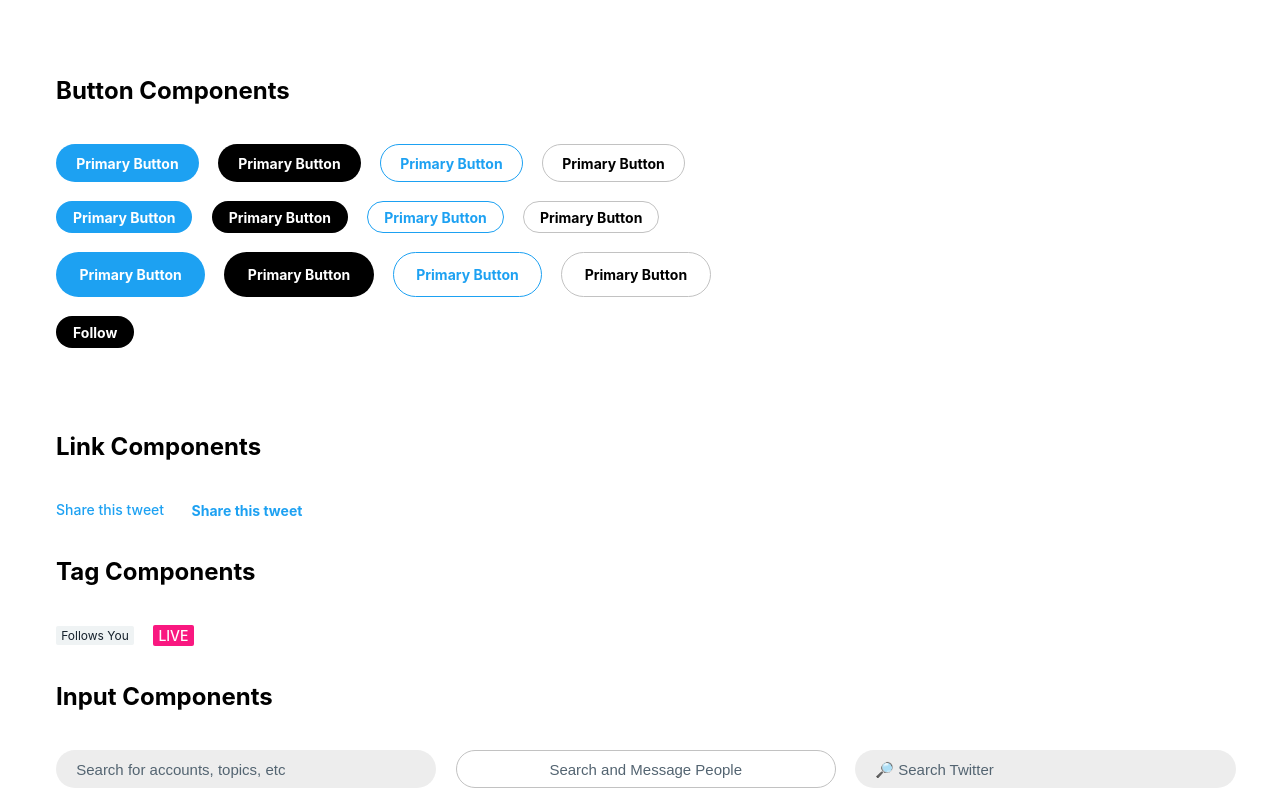
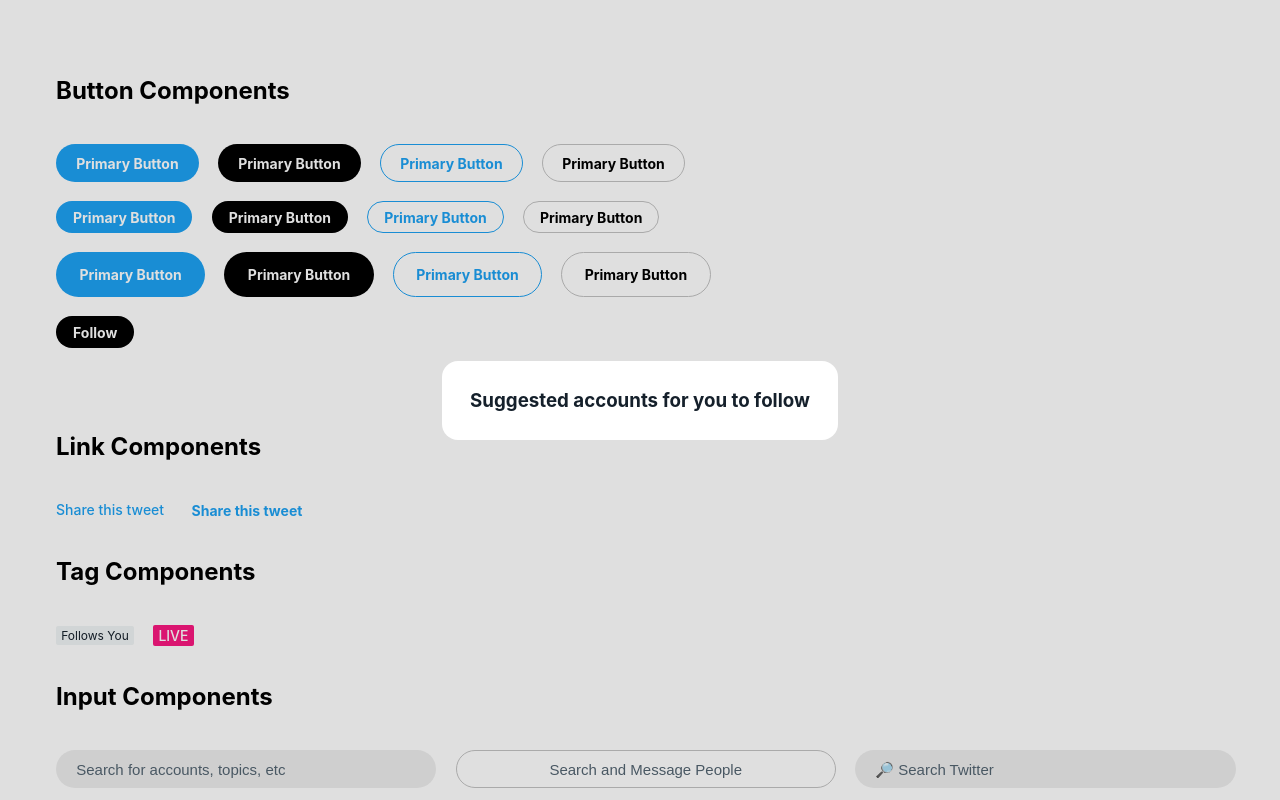
Before and after one commit to yashsehgal/twitter-ui-kit, a React (Create React App) app: page / in a window 1280 px wide. Both pictures are taken after a click on the link "Show more". Shown: the top 800 px of the page. Built offline with nearby package versions, Linux system fonts and the light colour scheme.

Commit message:
[Feature]: who-to-follow popup modal added for suggested users

```diff
--- a/src/App.js
+++ b/src/App.js
@@ -21,6 +21,11 @@ export default function App() {
       'profile_image': 'https://pbs.twimg.com/profile_images/1381737932780752896/MbHGl54A_400x400.png',
       'fullName': 'Notion',
       'username': 'NotionHQ'
+    },
+    {
+      'profile_image': 'https://pbs.twimg.com/profile_images/1354479643882004483/Btnfm47p_400x400.jpg',
+      'fullName': 'Twitter',
+      'username': 'Twitter'
     },
     {
       'profile_image': 'https://pbs.twimg.com/profile_images/1354479643882004483/Btnfm47p_400x400.jpg',
--- a/src/components/Input/index.js
+++ b/src/components/Input/index.js
@@ -24,9 +24,9 @@ export default function Input({
         'className': (className) ? `input ${_uiVariant} ${className}` : `input ${_uiVariant}`,
         'id': (id) ? id : '',
         'onChange': onChange,
-        'value': (value) ? value : null,
+        'value': (value) ? value : undefined,
         'style': style,
-        'defaultValue': (defaultValue) ? defaultValue : ''
+        'defaultValue': (defaultValue) ? defaultValue : undefined
     }
 
     return (
--- a/src/components/WhoToFollow/index.js
+++ b/src/components/WhoToFollow/index.js
@@ -2,6 +2,9 @@ import React, { useEffect, useState } from "react";
 import FollowButton from "../Button/FollowButton";
 import DefaultLink from '../Link/index';
 import './who-to-follow-styles.css';
+import ReactModal from "react-modal";
+
+ReactModal.setAppElement('#root');
 
 export default function WhoToFollow({
     className,
@@ -9,12 +12,24 @@ export default function WhoToFollow({
     style,
     suggestedUsers
 }) {
-    const [suggestedUsersListRef, setSuggestedUsersList] = useState(suggestedUsers);
+    const [suggestedUsersListRef, setSuggestedUsersList]
+        = useState(suggestedUsers);
+    const [suggestedUsersCompletetList, setSuggestedUserCompleteList]
+        = useState(suggestedUsers);
+    const [showMoreSuggestedUsersPopupRef, setShowMoreSuggestedUsersPopup]
+        = useState(false);
     useEffect(() => {
         if (suggestedUsersListRef === null || suggestedUsersListRef === undefined) {
             setSuggestedUsersList([]);
+            setSuggestedUserCompleteList([]);
+        } else if (suggestedUsersListRef.length >= 3) {
+            setSuggestedUsersList([
+                suggestedUsers[0],
+                suggestedUsers[1],
+                suggestedUsers[2]
+            ]);
         }
-    });
+    }, []);
     const whoToFollowProperties = {
         'className': (className) ? `who-to-follow-container ${className}` : `who-to-follow-container`,
         'id': (id) ? id : '',
@@ -55,12 +70,50 @@ export default function WhoToFollow({
                         )
                     })}
                 </div>
-                <div className="show-more-action-wrapper">
-                    <DefaultLink className="show-more-action-link">
+                <div className="show-more-action-wrapper"
+                    onClick={() => setShowMoreSuggestedUsersPopup(true)}
+                >
+                    <DefaultLink className="show-more-action-link"
+                        onClick={() => setShowMoreSuggestedUsersPopup(true)}
+                    >
                         Show more
                     </DefaultLink>
                 </div>
             </div>
+            <ReactModal
+                isOpen={showMoreSuggestedUsersPopupRef}
+                onRequestClose={() => setShowMoreSuggestedUsersPopup(false)}
+                style={{
+                    overlay: {
+                        background: 'rgba(0, 0, 0, 0.125)',
+                        display: 'flex',
+                        flexDirection: 'row',
+                        alignItems: 'center',
+                        justifyContent: 'center'
+                    },
+                    content: {
+                        width: 'fit-content',
+                        height: 'fit-content',
+                        marginRight: 'auto',
+                        marginLeft: 'auto',
+                        marginTop: 'auto',
+                        marginBottom: 'auto',
+                        border: 'transparent',
+                        fontFamily: '-apple-system,BlinkMacSystemFont,"Segoe UI",Roboto,Helvetica,Arial,sans-serif',
+                        borderRadius: '16px',
+                        padding: '28px'
+                    }
+                }}
+            >
+                <h3 style={{
+                    color: 'var(--primary-dimmed-bg-theme)',
+                    margin: '0'
+                }}
+                    className="confirmation-title-with-username"
+                >
+                    Suggested accounts for you to follow
+                </h3>
+            </ReactModal>
         </React.Fragment>
     )
 }
```
